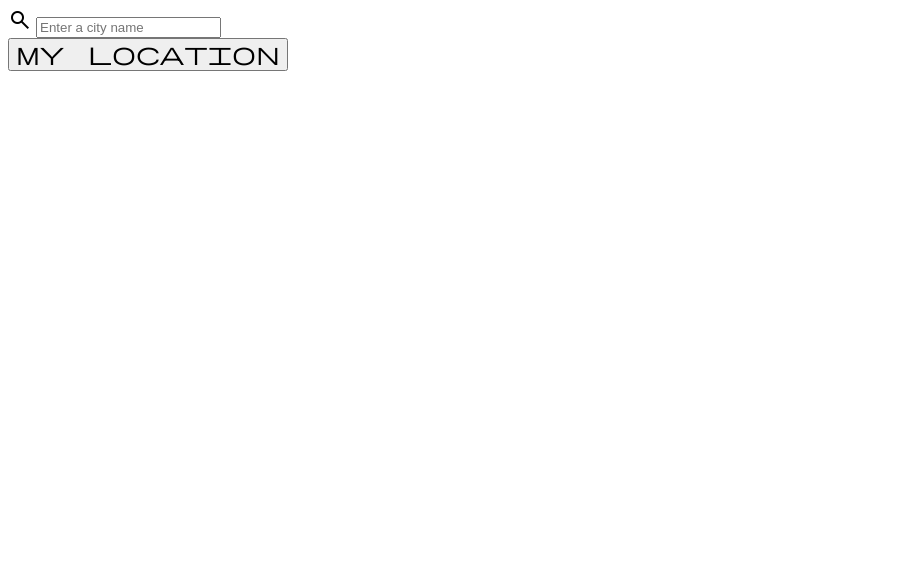
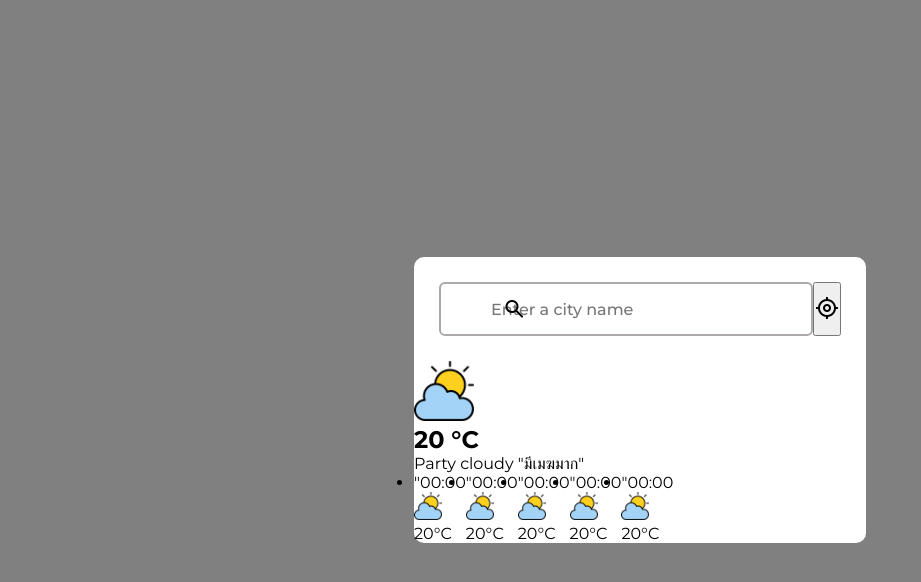
Before and after one commit to Capty2006/Project-1, a plain HTML site: page index.html in a window 1280 px wide. Shown: the whole page, without its empty margins (0-921 px from the left). Drawn offline with nearby package versions, Linux system fonts and the light colour scheme.

Commit message:
css icon cloudy

```diff
--- a/index.html
+++ b/index.html
@@ -6,19 +6,62 @@
     <meta name="viewport" content="width=device-width, initial-scale=1.0">
     <title>Document</title>
     <!-- ลิ้งค์ google font สำหรับ icon -->
-    <link rel="stylesheet" href="https://fonts.googleapis.com/css2?family=Material+Symbols+Outlined:opsz,wght,FILL,GRAD@20..48,100..700,0..1,-50..200&icon_names=search" />
+    <link rel="stylesheet" href="https://fonts.googleapis.com/css2?family=Material+Symbols+Rounded:opsz,wght,FILL,GRAD@20..48,100..700,0..1,-50..200&icon_names=search" />
+    <link rel="stylesheet" href="https://fonts.googleapis.com/css2?family=Material+Symbols+Outlined:opsz,wght,FILL,GRAD@24,400,0,0&icon_names=my_location" />
     <link rel="stylesheet" href="style.css">
 </head>
 <body>
-    <div class="container1">
-        <div class="search">
+    <div class="container">
+        <!--Search section ค้นหาเมือง-->
+        <div class="search-section">
             <div class="input-wrapper">
-                <span class="material-symbols-outlined">search</span>
+                <span class="material-symbols-rounded">search</span>
                 <input type="search" placeholder="Enter a city name" class="search-input">
             </div>
             <button class="location">
-                <span class="material-symbols-outlined">my location</span>
+                <span class="material-symbols-outlined">my_location</span>
             </button>
+        </div>
+
+        <!--Weather section สภาพอากาศ-->
+        <div class="weather">
+            <!-- cloudy มีเมฆมาก -->
+            <div class="cloudy">
+                <!-- weather-list -->
+                <img class="icon1" src="icon/cloudy.png" >
+                <h2 class="temparature">20 <span>°C</span></h2>
+                <p class="description">Party cloudy "มีเมฆมาก"</p>
+            </div>
+            <!-- Hourly weather list -->
+            <div class="hourly">
+                <ul class="weather-list">
+                    <li class="weather-item">
+                        <p class="time"> "00:00</p>
+                        <img src="icon/cloudy.png" class="weather-icon">
+                        <p class="temparature">20°C</p>
+                    </li>
+                    <li class="weather-item">
+                        <p class="time"> "00:00</p>
+                        <img src="icon/cloudy.png" class="weather-icon">
+                        <p class="temparature">20°C</p>
+                    </li>
+                    <li class="weather-item">
+                        <p class="time"> "00:00</p>
+                        <img src="icon/cloudy.png" class="weather-icon">
+                        <p class="temparature">20°C</p>
+                    </li>
+                    <li class="weather-item">
+                        <p class="time"> "00:00</p>
+                        <img src="icon/cloudy.png" class="weather-icon">
+                        <p class="temparature">20°C</p>
+                    </li>
+                    <li class="weather-item">
+                        <p class="time"> "00:00</p>
+                        <img src="icon/cloudy.png" class="weather-icon">
+                        <p class="temparature">20°C</p>
+                    </li>
+                </ul>
+            </div>
         </div>
     </div>
 </body>
--- a/style.css
+++ b/style.css
@@ -0,0 +1,61 @@
+/* import google fonts Montserrat */
+@import url('https://fonts.googleapis.com/css2?family=Montserrat:wght@100..900&display=swap');
+
+*{
+    margin: 0;
+    padding: 0;
+    box-sizing: border-box;
+    font-family: "Montserrat",sans-serif;
+}
+
+body{
+    display: flex;
+    align-items: center;
+    justify-content: center;
+    min-height: 100vh;
+    background-color: grey;
+}
+
+.container{
+    background-color: white;
+    border-radius: 10px;
+    max-width: 452px;
+    flex-grow: 1;
+    box-shadow: 0 10px 20px black(0,0,0,0.1);
+}
+.search-section {
+    display: flex;
+    padding: 25px;
+}
+.search-section  .input-wrapper{
+    height: 54px;
+    width: 100%;
+    position: relative;
+}
+.search-section  .input-wrapper span{
+    position: absolute;
+    top: 50%;
+    left: 17%;
+    transform: translateY(-50%);
+}
+.search-section .search-input {
+height: 100%;
+width: 100%;
+outline: none;
+font-size: 1rem;
+font-weight: 500;
+padding: 0 20px 0 50px;
+border-radius: 6px;
+border: 2px solid rgb(172, 168, 172);
+}
+.hourly .weather-list{
+    display: flex;
+}
+.icon1{
+    width: 60px;
+    height: auto;
+}
+.hourly .weather-item .weather-icon{
+    width: 28px;
+    aspect-ratio: 1;
+}
```
Also changed, not shown: icon/clouds.jpg (deleted), icon/cloudy and sun.png (added), icon/cloudy.png (added), icon/mist.jpg (deleted), icon/mist.png (added), icon/rain and sun.jpg (deleted), icon/rain.jpg (deleted), icon/rainy.png (added), icon/storm and rain.png (added), icon/storm.png (added), icon/sun.jpg (deleted), icon/sun.png (added), icon/thunder and rain.jpg (deleted), icon/thunder.jpg (deleted).
